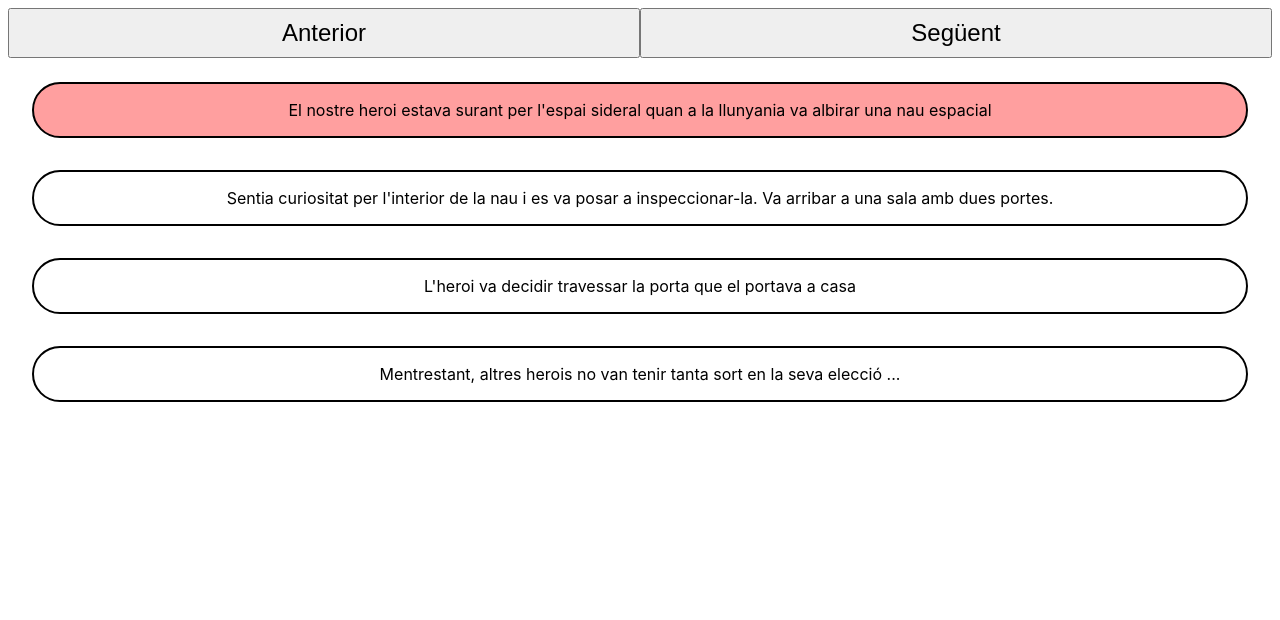
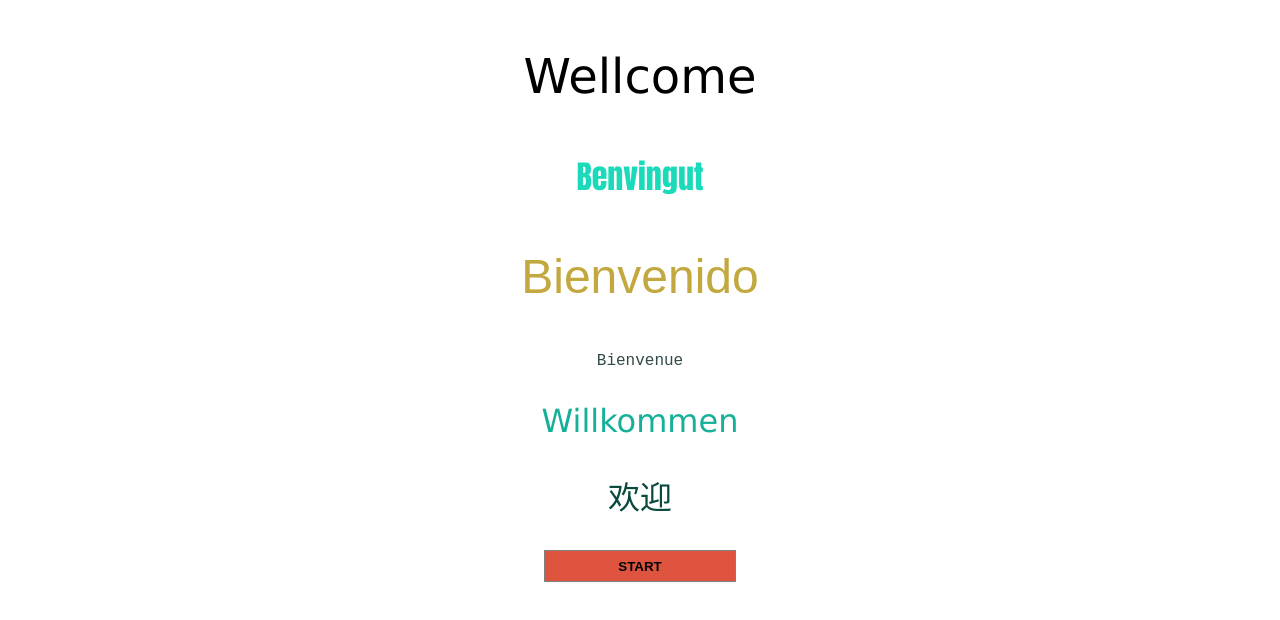
Before and after one commit to missvader/SPRINT-6, a React (Create React App) app: page / in a window 1280 px wide. Shown: the top 620 px of the page. Built offline with nearby package versions, Linux system fonts and the light colour scheme.

Commit message:
Exercise 5. Welcome home screen and some bugs fixed

```diff
--- a/public/index.html
+++ b/public/index.html
@@ -26,7 +26,7 @@
     -->
     <title>React App</title>
   </head>
-  <body>
+  <body id="body">
     <noscript>You need to enable JavaScript to run this app.</noscript>
     <div id="root"></div>
     <!--
--- a/src/App.css
+++ b/src/App.css
@@ -1,3 +1,5 @@
-.App {
+
+#body{
+  background-color:#251, 254, 249;
   text-align: center;
 }
--- a/src/App.js
+++ b/src/App.js
@@ -1,16 +1,17 @@
-import React from 'react';
+import React, {useState} from 'react';
 import './App.css';
 import Escena from './components/escena/Escena';
 import historias from './data/historias.json';
+import Wellcome from './components/escena/Wellcome';
+
 
 
 function App() {
+  const [state, setState] = useState(true);
   return (
-    <div className="App">
-
-
-      <Escena historias = {historias}/>
-    </div>
+       state ?
+      (<Wellcome start={()=> setState(!state)}/>) :
+      (<Escena historias = {historias}/>)
   );
 }
 
--- a/src/components/escena/Escena.js
+++ b/src/components/escena/Escena.js
@@ -3,16 +3,16 @@ import { Texto, Container, Button, DivButtons } from "./styled-components";
 
 function Escena({ historias }) {
   //con useState creamos contador y establecemos valor inicial en 1 para que la primera historia por defecto esté coloreada pq empieza por id 1
-  let [count, setCount] = useState(1);
+  const [count, setCount] = useState(1);
   return (
     //Para cada uno de los botones establecemos que onClick() el setCount hará que el contador se incremente o disminuya en 1
-    //con ternario establecemos la condicion para que cuando llegue al principio o al final de las historias de la vuelta
+    //con ternario establecemos la condicion para que cuando llegue al principio o al final de las historias se pare
     <Container>
       <DivButtons>
-        <Button onClick={() => setCount(count <= 1 ? (count = 4) : count - 1)}>
+        <Button onClick={() => setCount(count <= 1 ? count : count - 1)}>
           Anterior
         </Button>
-        <Button onClick={() => setCount(count >= 4 ? (count = 1) : count + 1)}>
+        <Button onClick={() => setCount(count >= 4 ? count : count + 1)}>
           Següent
         </Button>
       </DivButtons>
--- /dev/null
+++ b/src/components/escena/Wellcome.js
@@ -0,0 +1,17 @@
+import React from "react";
+import {Ingles, Catalan, Castellano,Frances, Chino, Aleman,Start} from "./styled-components";
+function Wellcome({start}){
+  //importante pasar props para poder hacer renderizado condicional en app.js
+  return(
+    <div className="wellcome">
+      <Ingles>Wellcome</Ingles>
+      <Catalan>Benvingut</Catalan>
+      <Castellano>Bienvenido</Castellano>
+      <Frances>Bienvenue</Frances>
+      <Aleman>Willkommen</Aleman>
+      <Chino>欢迎</Chino>
+      <Start onClick={start}>START</Start>
+    </div>
+  )
+}
+export default Wellcome;
--- a/src/components/escena/styled-components.js
+++ b/src/components/escena/styled-components.js
@@ -21,8 +21,49 @@ export const Button = styled.button`
   &:hover{
     cursor: pointer;
   }
+  background-color: #5A8787;
+  color: white;
 `
 export const DivButtons = styled.div`
   display: flex;
   margin: 0.5rem;
 `
+
+export const Start = styled.button`
+  background-color: #DE543F;
+  width: 15%;
+  height: 2rem;
+  border: 1px solid grey;
+  font-weight: bolder;
+  &:hover{
+    cursor: pointer;
+  }
+`
+export const Ingles = styled.p`
+  font-family: 'Lucida Sans', 'Lucida Sans Regular', 'Lucida Grande', 'Lucida Sans Unicode', Geneva, Verdana, sans-serif;
+  font-size: 3rem;
+`
+export const Catalan = styled.p`
+  color: #1BDABA;
+  font-size: 2rem;
+  font-family: Impact, Haettenschweiler, 'Arial Narrow Bold', sans-serif;
+`
+export const Castellano = styled.p`
+  color: #C2A83E;
+  font-size: 3rem;
+  font-family: Arial, Helvetica, sans-serif;
+`
+export const Aleman = styled.p`
+  color: #15B097;
+  font-family: 'Lucida Sans', 'Lucida Sans Regular', 'Lucida Grande', 'Lucida Sans Unicode', Geneva, Verdana, sans-serif;
+  font-size: 2rem;
+`
+export const Frances = styled.p`
+  color: #314949;
+  font-size: 1rem;
+  font-family: 'Courier New', Courier, monospace;
+`
+export const Chino = styled.p`
+  color: #09493E;
+  font-size: 2rem;
+`
--- a/src/index.css
+++ b/src/index.css
@@ -5,6 +5,7 @@ body {
     sans-serif;
   -webkit-font-smoothing: antialiased;
   -moz-osx-font-smoothing: grayscale;
+
 }
 
 code {
```
